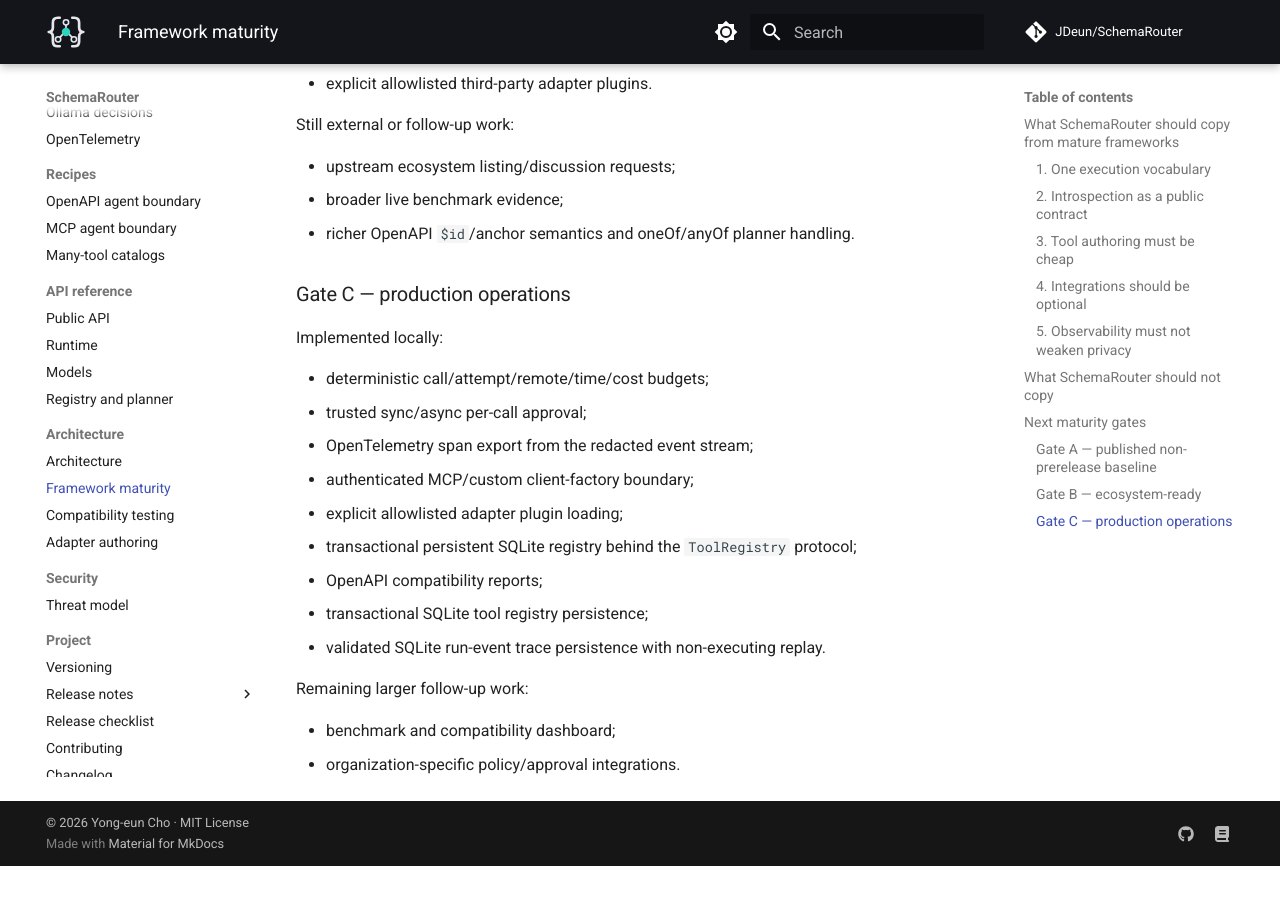
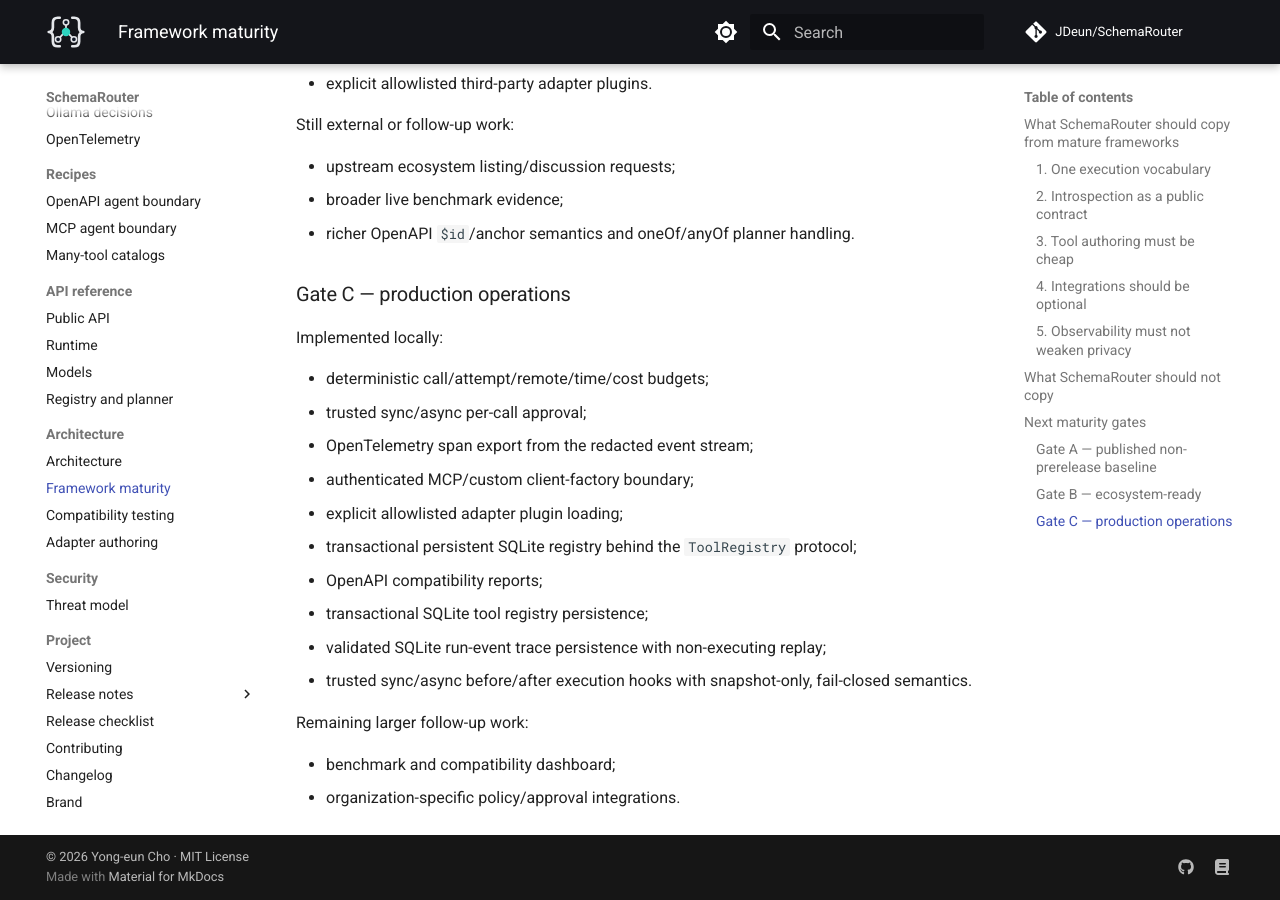
Before and after one commit to JDeun/SchemaRouter, an MkDocs documentation site: the page built from docs/framework-maturity.md, in a window 1280 px wide and 900 px high, scrolled down 4709 px. Built offline with MkDocs 1.6.1 and Material for MkDocs 9.7.7, drawn with Linux system fonts in a browser that asks for light colours; comment, search, counter and statistics services are not loaded; before the commit the page ends 5575 px from its top, so only the background shows below that; some of the changed text lies outside the part shown.

Commit message:
docs: mark execution hooks implemented

```diff
--- a/docs/framework-maturity.md
+++ b/docs/framework-maturity.md
@@ -30,7 +30,7 @@
 | Local Ollama decision provider | Implemented over structured-output HTTP API | Benchmark specific local models/hardware before quality claims |
 | Decision benchmark harness | 144-case checked-in corpus + JSON/CSV metrics | Gather dated live-provider evidence |
 | Framework callbacks / exporters | Typed redacted events + optional OpenTelemetry exporter | Add additional trusted sinks as needed |
-| Middleware interception | Policy-specific only | Add trusted before/after hooks |
+| Middleware interception | Trusted ordered before/after execution hooks with detached snapshots | Add organization-specific hook libraries only when needed |
 | Composition / DAG runtime | Out of scope for core | Integrate with LangGraph rather than duplicate it |
 | Replayable run trace persistence | SQLite append-only event traces + non-executing replay | Add alternate trusted stores/export paths as needed |
 | Persistence / checkpoints | Workflow checkpoints remain out of scope | Delegate orchestration state to LangGraph or another runtime |
@@ -136,7 +136,8 @@
 - transactional persistent SQLite registry behind the `ToolRegistry` protocol;
 - OpenAPI compatibility reports;
 - transactional SQLite tool registry persistence;
-- validated SQLite run-event trace persistence with non-executing replay.
+- validated SQLite run-event trace persistence with non-executing replay;
+- trusted sync/async before/after execution hooks with snapshot-only, fail-closed semantics.
 
 Remaining larger follow-up work:
 
```
